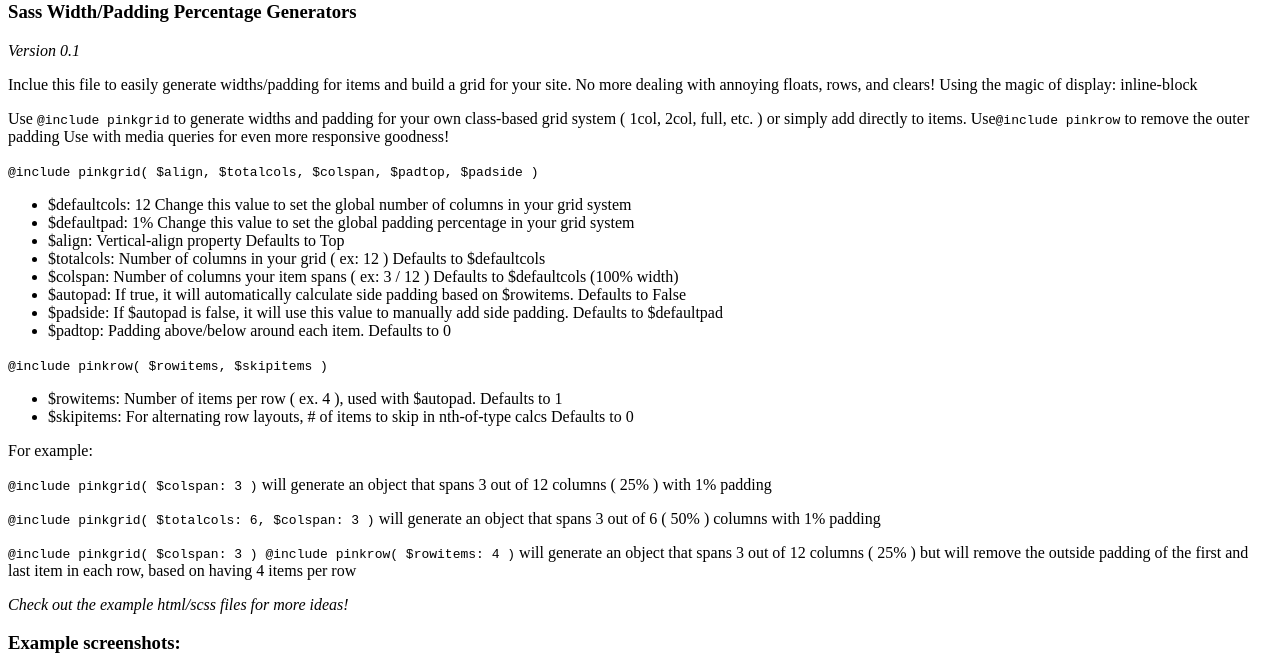
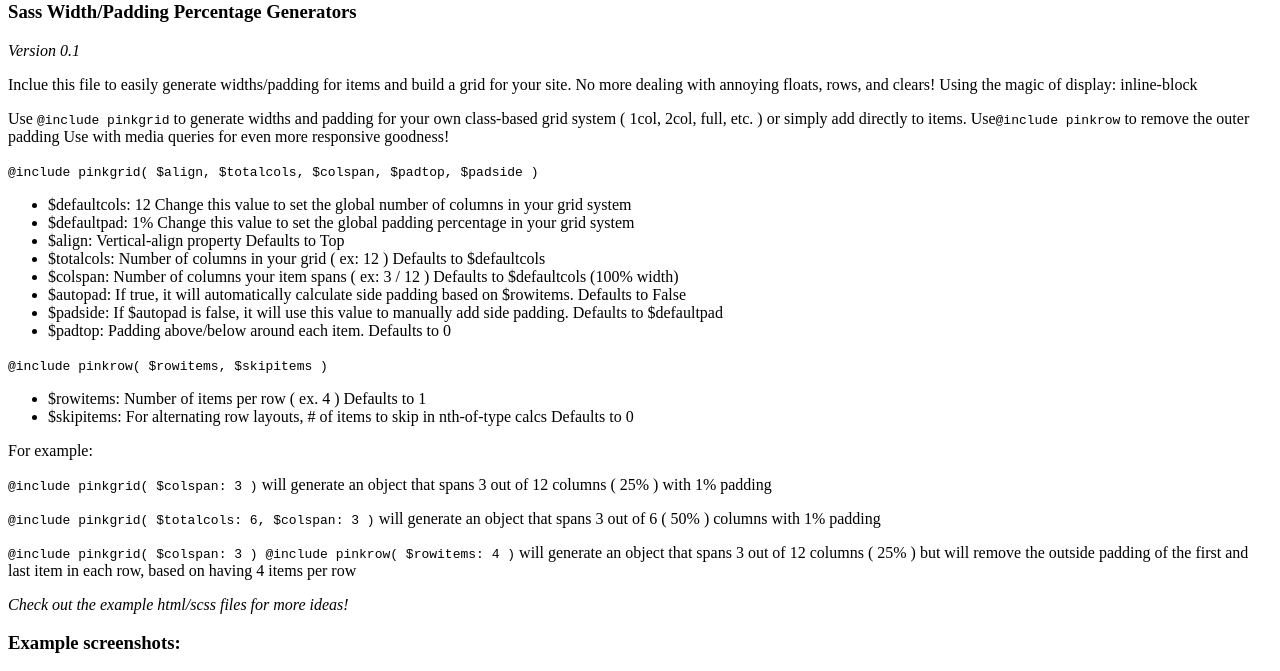
Before and after one commit to marktimemedia/Pink-Grid, a plain HTML site: page readme.html in a window 1280 px wide. Shown: the part 79-750 px from the top of the page. Drawn offline with Linux system fonts and the light colour scheme.

Commit message:
update documentation

```diff
--- a/pinkgrid.scss
+++ b/pinkgrid.scss
@@ -36,7 +36,7 @@ $defaultpad: 1%;
 /* 	PINK ROW
 * 	Sass Row Item Generator
 *
-*	$rowitems:		Number of items per row ( ex. 4 ), used with $autorow. 						Defaults to 1
+*	$rowitems:		Number of items per row ( ex. 4 )											Defaults to 1
 *	$skipitems:		For alternating row layouts, # of items to skip in nth-of-type calc			Defaults to 0
 *
 */
--- a/readme.html
+++ b/readme.html
@@ -33,7 +33,7 @@ Use with media queries for even more responsive goodness!</p>
 <p><code>@include pinkrow( $rowitems, $skipitems )</code></p>
 
 <ul>
-<li>$rowitems: Number of items per row ( ex. 4 ), used with $autopad. Defaults to 1</li>
+<li>$rowitems: Number of items per row ( ex. 4 ) Defaults to 1</li>
 <li>$skipitems: For alternating row layouts, # of items to skip in nth-of-type calcs Defaults to 0</li>
 </ul>
 
```
Also changed, not shown: style.css, 1 other file.
